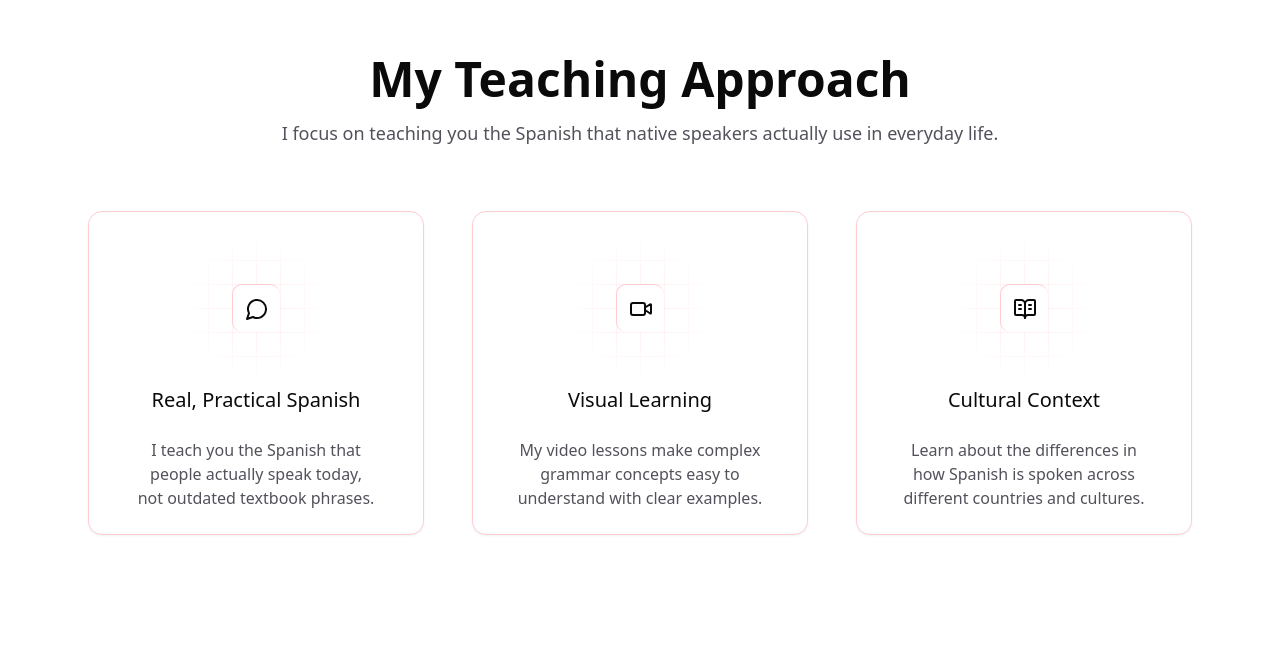
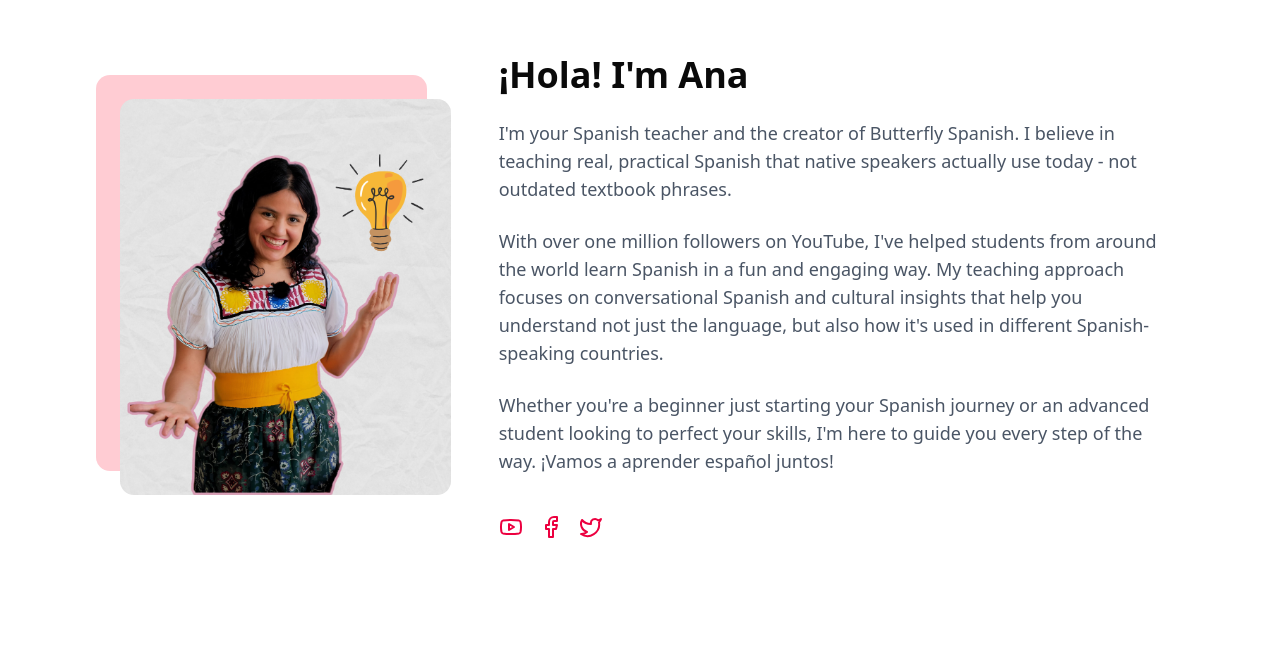
Before and after one commit to Karoll-e/ButterflySpanish-landing, a Next.js app: page / in a window 1280 px wide. Shown: the part 810-1460 px from the top of the page. Before the commit the page ends 1425 px from the top, so only its background shows below. Built offline with nearby package versions, Linux system fonts and the light colour scheme.

Commit message:
Add About section with personal introduction and social media links; include new images for enhanced visual appeal and update image domains in configuration

```diff
--- /dev/null
+++ b/app/sections/About.tsx
@@ -0,0 +1,66 @@
+import Link from "next/link";
+import Image from "next/image";
+import { Facebook, Twitter, Youtube } from "lucide-react";
+
+export default function About() {
+  return (
+    <section id="about" className="py-20 px-4">
+      <div className="container px-4 mx-auto">
+          <div className="flex flex-col lg:flex-row items-center gap-12">
+            <div className="lg:w-1/3">
+              <div className="relative">
+                <div className="absolute -top-6 -left-6 w-full h-full rounded-xl bg-rose-200"></div>
+                <Image
+                  src="/1.png"
+                  alt="Ana - Butterfly Spanish"
+                  width={500}
+                  height={600}
+                  className="rounded-xl relative z-10 object-cover"
+                />
+              </div>
+            </div>
+            <div className="lg:w-2/3 space-y-6">
+              <h2 className="text-3xl md:text-4xl font-semibold">¡Hola! I'm Ana</h2>
+              <p className="text-lg text-gray-600">
+                I'm your Spanish teacher and the creator of Butterfly Spanish. I believe in teaching real, practical
+                Spanish that native speakers actually use today - not outdated textbook phrases.
+              </p>
+              <p className="text-lg text-gray-600">
+                With over one million followers on YouTube, I've helped students from around the world learn Spanish in
+                a fun and engaging way. My teaching approach focuses on conversational Spanish and cultural insights
+                that help you understand not just the language, but also how it's used in different Spanish-speaking
+                countries.
+              </p>
+              <p className="text-lg text-gray-600">
+                Whether you're a beginner just starting your Spanish journey or an advanced student looking to perfect
+                your skills, I'm here to guide you every step of the way. ¡Vamos a aprender español juntos!
+              </p>
+              <div className="flex gap-4 pt-4">
+                <Link
+                  href="https://www.youtube.com/c/butterflyspanish"
+                  target="_blank"
+                  className="text-rose-600 hover:text-rose-700"
+                >
+                  <Youtube className="h-6 w-6" />
+                </Link>
+                <Link
+                  href="https://www.youtube.com/c/butterflyspanish"
+                  target="_blank"
+                  className="text-rose-600 hover:text-rose-700"
+                >
+                  <Facebook className="h-6 w-6" />
+                </Link>
+                <Link
+                  href="https://www.youtube.com/c/butterflyspanish"
+                  target="_blank"
+                  className="text-rose-600 hover:text-rose-700"
+                >
+                  <Twitter className="h-6 w-6" />
+                </Link>
+            </div>
+            </div>
+          </div>
+        </div>
+    </section>
+  );
+}
--- a/next.config.js
+++ b/next.config.js
@@ -1,7 +1,7 @@
 /** @type {import('next').NextConfig} */
 const nextConfig = {
   images: {
-    domains: ['img.youtube.com', 'i3.ytimg.com'],
+    domains: ['img.youtube.com', 'i3.ytimg.com','placehold.co'],
   },
 }
 
```
Also changed, not shown: public/1.png (added), public/about-ana.png (added).
